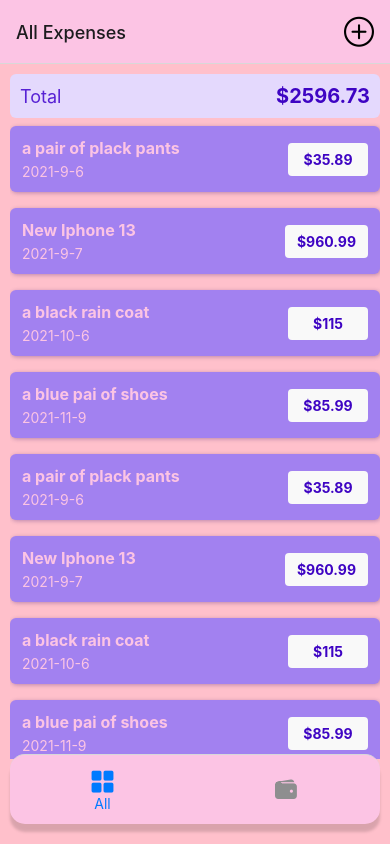
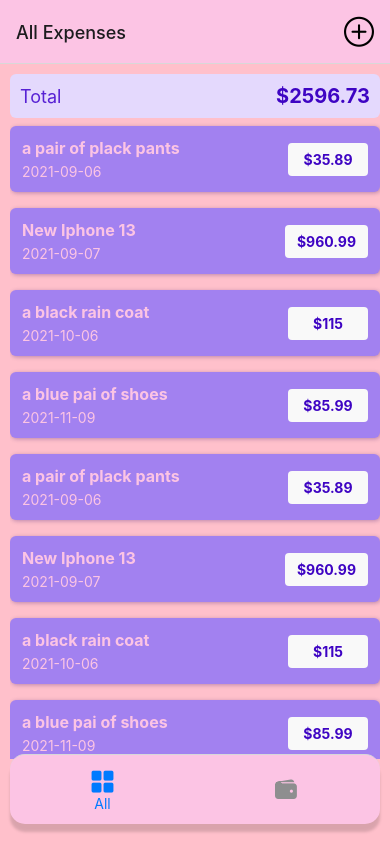
Before and after one commit to Mrkouhadi/RN-expenseTracker, a React Native app: screen /Tabs in a window 390 px wide. Built offline with nearby package versions, Linux system fonts and the light colour scheme.

Commit message:
editing date format

```diff
--- a/src/components/manageExpenses/ExpenseForm.js
+++ b/src/components/manageExpenses/ExpenseForm.js
@@ -3,12 +3,14 @@ import { StyleSheet, View } from 'react-native'
 
 import Input from './Input';
 import CustomBtn from '../../components/ui/CustomBtn';
+import { getFormattedDate } from '../../util/date';
 
 const ExpenseForm = ({onCancel, submitFormLabel, onSubmit, defaultValues}) => {
 
     const [inputValues, setInputValues] = useState({
         amount:defaultValues ? defaultValues.amount.toString() : "",
-        date:defaultValues ? defaultValues.date.toISOString().slice(0,10) : "",
+        // date:defaultValues ? defaultValues.date.toISOString().slice(0,10) : "",
+        date:defaultValues ? getFormattedDate(defaultValues.date) : "",
         description:defaultValues ? defaultValues.description : "",
     });
     const inputChangeHandler =(inputIdentifier, inputvalue) =>{
--- a/src/util/date.js
+++ b/src/util/date.js
@@ -1,5 +1,6 @@
 export const getFormattedDate = date =>{
-    return `${date.getFullYear()}-${date.getMonth()+1}-${date.getDate()}`;
+    // return `${date.getFullYear()}-${date.getMonth()+1}-${date.getDate()}`;
+    return date.toISOString().slice(0, 10); //  YYYY-MM-DD ex: 2022-05-04
 };
 
 export function getDateMinusDays(date, days){
```
